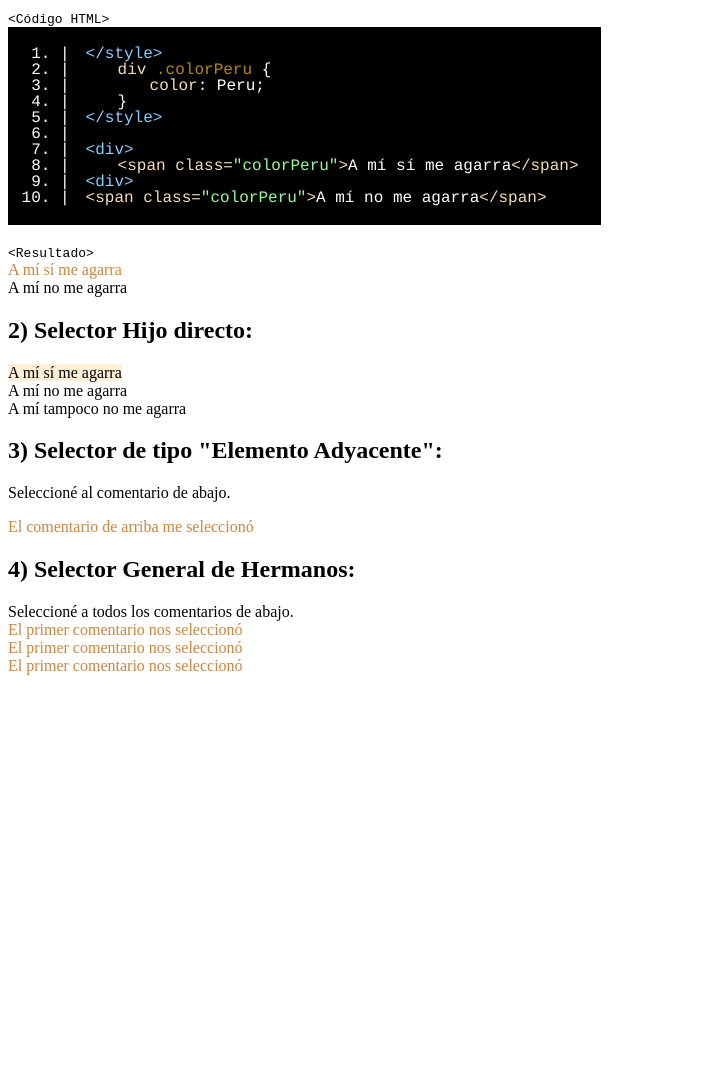
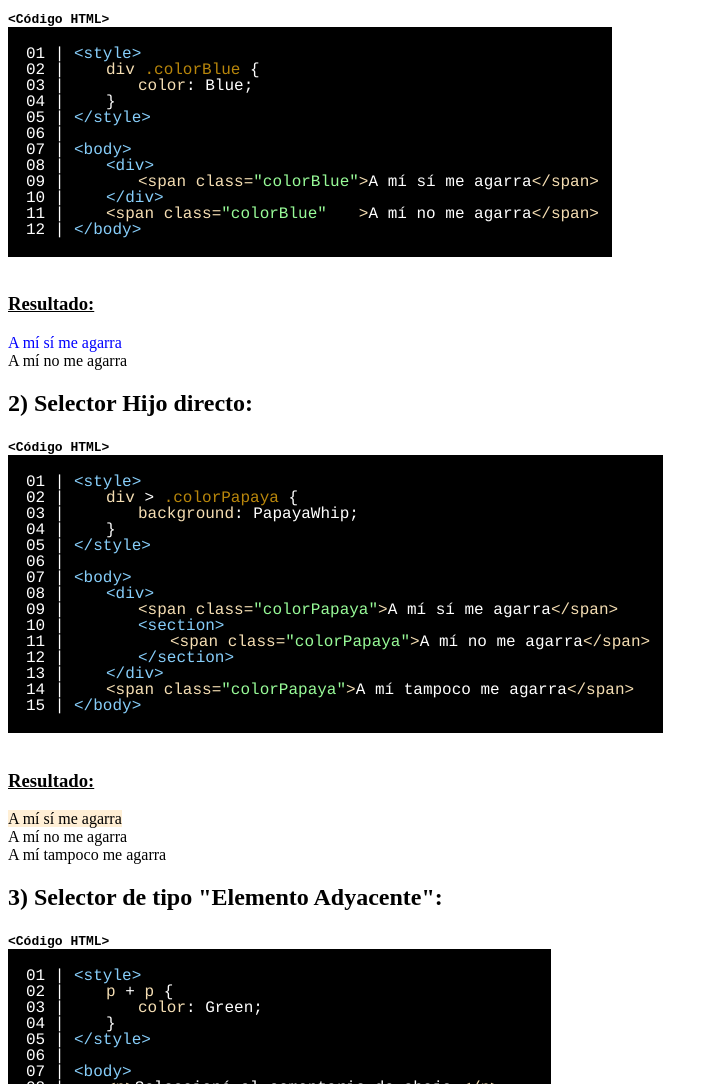
Before and after one commit to Al-dog/ExcerBookHCJ, a plain HTML site: page Ex/004.html in a window 1280 px wide. Shown: the part 200-1284 px from the top of the page, without its empty margins (0-718 px from the left). Before the commit the page ends 883 px from the top, so only its background shows below. Drawn offline with Linux system fonts and the light colour scheme.

Commit message:
avance definitivo de los snippets de los ejemplos 1, 2 y 3

```diff
--- a/Ex/004.html
+++ b/Ex/004.html
@@ -7,45 +7,52 @@
 </head>
 
 <style>
-	div .colorPeru {
-		color: Peru;
+	div .colorBlue {
+		color: Blue;
 	}
-	div > .colorPapaya{
+	div > .colorPapaya {
 		background: PapayaWhip;
 	}
 	p + p {
-		color: Peru;
+		color: Green;
 	}
-	div ~ .colorcito {
-		color: Peru;
+	div ~ .colorRed {
+		color: Red;
 	}
 </style>
 
 <style>
-	table, th, td {
+	ul {
+		list-style: none;
+		counter-reset: my-awesome-counter;
+		padding-left: 0;
+	}
+	ul li {
+  		counter-increment: my-awesome-counter;
+	}
+	ul li::before {
+  		content: counter(my-awesome-counter, decimal-leading-zero) " | ";
+  		color:;
+	}
+	table {
 		background-color: Black;
 		color: White;
 		padding-right: 10px;
-		padding-left: 5px;
+		padding-left: 15px;
 		font-family: courier;
 		line-height: 1;
 	}
-	ol .p-s{
-		-webkit-user-select: none;
-		-moz-user-select: none;
-		-ms-user-select: none;
-		user-select: none;
-	}
-	ol .llaves{
+
+	.llaves{
 		color: LightSkyBlue;
 	}
-	ol .llaves2{
+	.llaves2{
 		color: Wheat;
 	}
-	ol .llaves3{
+	.llaves3{
 		color: PaleGreen;
 	}
-	ol .llaves4{
+	.llaves4{
 		color: DarkGoldenrod;
 	}
 </style>
@@ -59,58 +66,113 @@
 
 	<h2>1) Selector Descendiente:</h2>
 
-		<!-- experimento -->
-	<code>&lt;Código HTML&gt;</code>
+	<code><b>&lt;Código HTML&gt;</b></code>
 	<table>
 		<tbody>
 			<tr>
 				<td>
 
-	<ol>
-	<li><span class="p-s">|&emsp;</span><span class="llaves">&lt;/style&gt;</span></li>
-	<li><span class="p-s">|&emsp;</span>&emsp;&emsp;<span class="llaves2">div </span><span class="llaves4">.colorPeru </span>{</li>
-	<li><span class="p-s">|&emsp;</span>&emsp;&emsp;&emsp;&emsp;<span class="llaves2">color</span>: Peru;</li>
-	<li><span class="p-s">|&emsp;</span>&emsp;&emsp;}</li>
-	<li><span class="p-s">|&emsp;</span><span class="llaves">&lt;/style&gt;</span></li>
-	<li><span class="p-s">|&emsp;</span></li>
-	<li><span class="p-s">|&emsp;</span><span class="llaves">&lt;div&gt;</span></li>
-	<li><span class="p-s">|&emsp;</span><span class="llaves2">&emsp;&emsp;&lt;span class=</span><span class="llaves3">"colorPeru"</span><span class="llaves2">&gt;</span>A mí sí me agarra<span class="llaves2">&lt;/span&gt;</span></li>
-	<li><span class="p-s">|&emsp;</span><span class="llaves">&lt;div&gt;</span></li>
-	<li><span class="p-s">|&emsp;</span><span class="llaves2">&lt;span class=</span><span class="llaves3">"colorPeru"</span><span class="llaves2">&gt;</span>A mí no me agarra<span class="llaves2">&lt;/span&gt;</span></li>
-	</ol>
+	<ul>
+	<li><span class="llaves">&lt;style&gt;</span></li>
+	<li>&emsp;&emsp;<span class="llaves2">div </span><span class="llaves4">.colorBlue </span>{</li>
+	<li>&emsp;&emsp;&emsp;&emsp;<span class="llaves2">color</span>: Blue;</li>
+	<li>&emsp;&emsp;}</li>
+	<li><span class="llaves">&lt;/style&gt;</span></li>
+	<li></li>
+	<li><span class="llaves">&lt;body&gt;</span></li>
+	<li><span class="llaves">&emsp;&emsp;&lt;div&gt;</span></li>
+	<li><span class="llaves2">&emsp;&emsp;&emsp;&emsp;&lt;span class=</span><span class="llaves3">"colorBlue"</span><span class="llaves2">&gt;</span>A mí sí me agarra<span class="llaves2">&lt;/span&gt;</span></li>
+	<li><span class="llaves">&emsp;&emsp;&lt;/div&gt;</span></li>
+	<li><span class="llaves2">&emsp;&emsp;&lt;span class=</span><span class="llaves3">"colorBlue"</span><span class="llaves2">&emsp;&emsp;&gt;</span>A mí no me agarra<span class="llaves2">&lt;/span&gt;</span></li>
+	<li><span class="llaves">&lt;/body&gt;</span></li>
+	<ul>
 				</td>
 			</tr>
 		</tbody>
 	</table>
 
 	<br />
-	<code>&lt;Resultado&gt;</code>
+	<h3><u>Resultado:</u></h3>
+
 	<div>
-		<span class="colorPeru">A mí sí me agarra</span>
+		<span class="colorBlue">A mí sí me agarra</span>
 	</div>
-	<span class="colorPeru">A mí no me agarra</span>
-
-	<!--En un futuro agregar el snipped de este código acá-->
+	<span class="colorBlue">A mí no me agarra</span>
 
 
 <!--     Ejemplo 2     -->
 
 	<h2>2) Selector Hijo directo:</h2>
+
+	<code><b>&lt;Código HTML&gt;</b></code>
+	<table>
+		<tbody>
+			<tr>
+				<td>
+
+	<ul>
+	<li><span class="llaves">&lt;style&gt;</span></li>
+	<li>&emsp;&emsp;<span class="llaves2">div</span> > <span class="llaves4">.colorPapaya</span> {</li>
+	<li>&emsp;&emsp;&emsp;&emsp;<span class="llaves2">background</span>: PapayaWhip;</li>
+	<li>&emsp;&emsp;}</li>
+	<li><span class="llaves">&lt;/style&gt;</span></li>
+	<li></li>
+	<li><span class="llaves">&lt;body&gt;</span></li>
+	<li>&emsp;&emsp;<span class="llaves">&lt;div&gt;</span></li>
+	<li>&emsp;&emsp;&emsp;&emsp;<span class="llaves2">&lt;span class=</span><span class="llaves3">"colorPapaya"</span><span class="llaves2">&gt;</span>A mí sí me agarra<span class="llaves2">&lt;/span&gt;</span></li>
+	<li>&emsp;&emsp;&emsp;&emsp;<span class="llaves">&lt;section&gt;</span></li>
+	<li>&emsp;&emsp;&emsp;&emsp;&emsp;&emsp;<span class="llaves2">&lt;span class=</span><span class="llaves3">"colorPapaya"</span><span class="llaves2">&gt;</span>A mí no me agarra<span class="llaves2">&lt;/span&gt;</span></li>
+	<li>&emsp;&emsp;&emsp;&emsp;<span class="llaves">&lt;/section&gt;</span></li>
+	<li>&emsp;&emsp;<span class="llaves">&lt;/div&gt;</span></li>
+	<li>&emsp;&emsp;<span class="llaves2">&lt;span class=</span><span class="llaves3">"colorPapaya"</span><span class="llaves2">&gt;</span>A mí tampoco me agarra<span class="llaves2">&lt;/span&gt;</span></li>
+	<li><span class="llaves">&lt;/body&gt;</span></li>
+	</ul>
+				</td>
+			</tr>
+		</tbody>
+	</table>
+
+	<br />
+	<h3><u>Resultado:</u></h3>
+
 	<div>
 		<span class="colorPapaya">A mí sí me agarra</span>
 		<section>
 			<span class="colorPapaya">A mí no me agarra</span>
 		</section>
 	</div>
-	<span class="colorPeru">A mí tampoco no me agarra</span>
+	<span class="colorPapaya">A mí tampoco me agarra</span>
 
-	<!--En un futuro agregar el snipped de este código acá-->
 
 <!--     Ejemplo 3     -->
 
 	<h2>3) Selector de tipo "Elemento Adyacente":</h2>
+
+	<code><b>&lt;Código HTML&gt;</b></code>
+	<table>
+		<tbody>
+			<tr>
+				<td>
+	<ul>
+	<li><span class="llaves">&lt;style&gt;</span></li>
+	<li>&emsp;&emsp;<span class="llaves2">p </span>+ <span class="llaves2">p</span> {</li>
+	<li>&emsp;&emsp;&emsp;&emsp;<span class="llaves2">color</span>: Green;</li>
+	<li>&emsp;&emsp;}</li>
+	<li><span class="llaves">&lt;/style&gt;</span></li>
+	<li></li>
+	<li><span class="llaves">&lt;body&gt;</span></li>
+	<li>&emsp;&emsp;<span class="llaves2">&lt;p&gt;</span>Seleccioné al comentario de abajo.<span class="llaves2">&lt;/p&gt;</span></li>
+	<li>&emsp;&emsp;<span class="llaves2">&lt;p&gt;</span>El comentario de arriba me seleccionó.<span class="llaves2">&lt;/p&gt;</span></li>
+	<li><span class="llaves">&lt;/body&gt;</span></li>
+	</ul>
+			</td>
+			</tr>
+		</tbody>
+	</table>
+
+	<h3><u>Resultado:</u></h3>
 	<p>Seleccioné al comentario de abajo.</p>
-	<p>El comentario de arriba me seleccionó</p>
+	<p>El comentario de arriba me seleccionó.</p>
 
 	<!--En un futuro agregar el snipped de este código acá-->
 
@@ -118,13 +180,13 @@
 
 	<h2>4) Selector General de Hermanos:</h2>
 	<div>Seleccioné a todos los comentarios de abajo.</div>
-	<div class="colorcito">
+	<div class="colorRed">
 		<span>El primer comentario nos seleccionó</span>
 	</div>
-	<div class="colorcito">
+	<div class="colorRed">
 		<span>El primer comentario nos seleccionó</span>
 	</div>
-	<div class="colorcito">
+	<div class="colorRed">
 		<span>El primer comentario nos seleccionó</span>
 	</div>
 	<!--En un futuro agregar el snipped de este código acá-->
```
